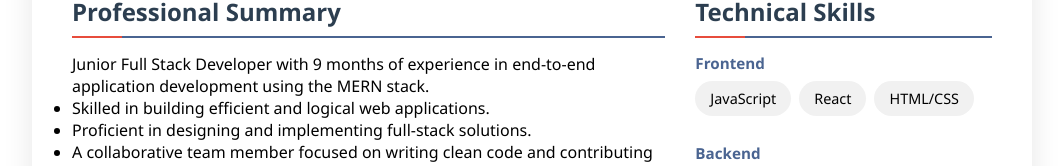
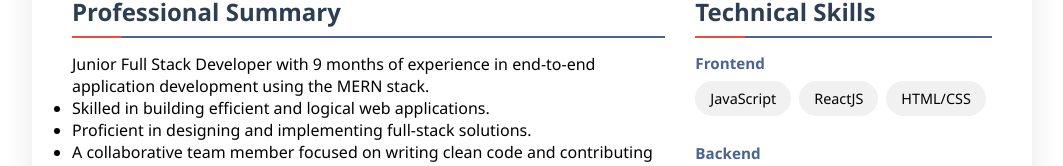
Before and after one commit to Toothless1306/narrendran-poorangavel-cv, a React (Create React App) app: page / in a window 1280 px wide. Shown: the part 351-517 px from the top of the page, without its empty margins (108-1171 px from the left). Built offline with nearby package versions, Linux system fonts and the light colour scheme.

Commit message:
Skill->Frontend Updation

```diff
--- a/src/pages/CV/index.js
+++ b/src/pages/CV/index.js
@@ -11,7 +11,7 @@ const Resume = () => {
 	};
 
 	const skills = {
-		Frontend: ['JavaScript', 'React', 'HTML/CSS'],
+		Frontend: ['JavaScript', 'ReactJS', 'HTML/CSS'],
 		Backend: ['Node.js', 'Python'],
 		Database: ['SQL', 'MongoDB'],
 	};
```
